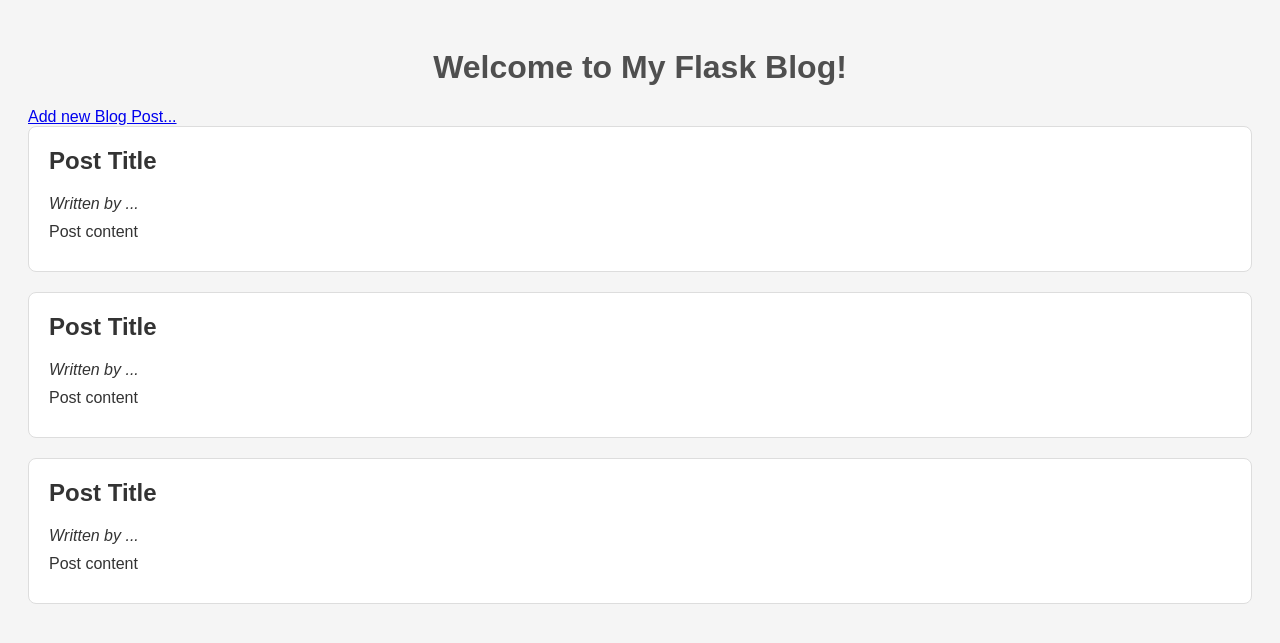
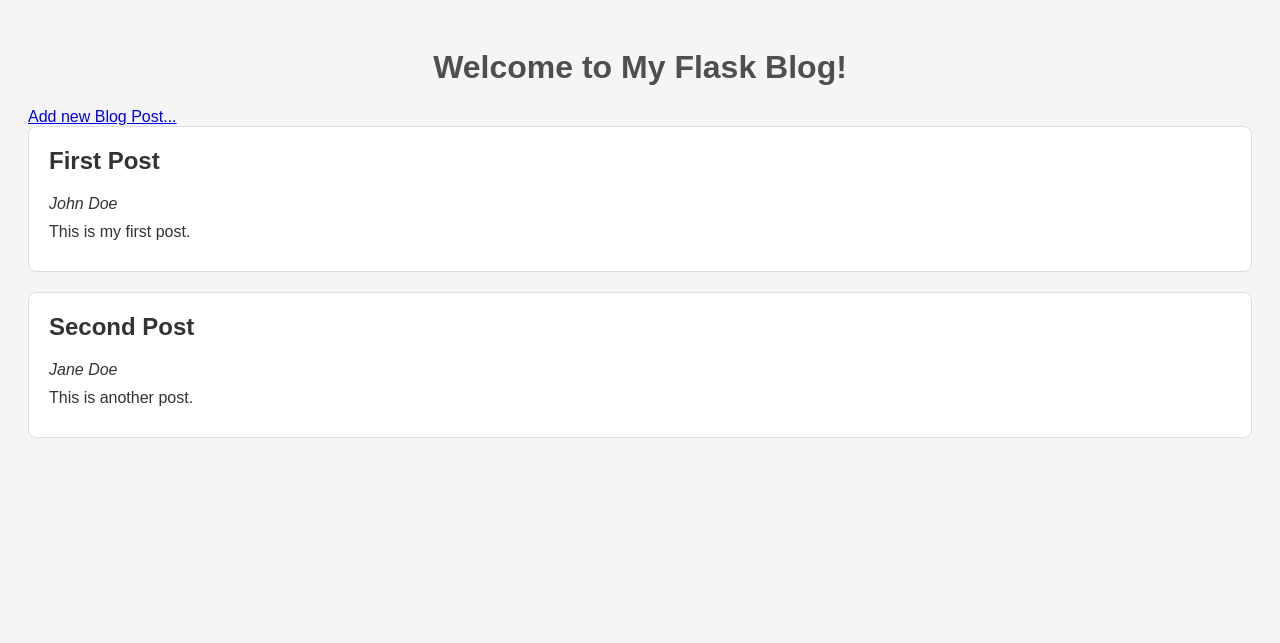
Before and after one commit to MadSyndicate/BlogFlask, a Flask app: page / in a window 1280 px wide. Shown: the top 643 px of the page. Run offline with Flask 3, Linux system fonts and the light colour scheme.

Commit message:
changed template
to loop over db_contents instead of showing fixed div-blocks

```diff
--- a/templates/index.html
+++ b/templates/index.html
@@ -9,20 +9,12 @@
 <body>
     <h1>Welcome to My Flask Blog!</h1>
     <a class="crud-ref" href="/add">Add new Blog Post...</a>
-    <div class="post">
-        <h2>Post Title</h2>
-        <p><em>Written by ...</em></p>
-        <p>Post content</p>
-    </div>
-    <div class="post">
-        <h2>Post Title</h2>
-        <p><em>Written by ...</em></p>
-        <p>Post content</p>
-    </div>
-    <div class="post">
-        <h2>Post Title</h2>
-        <p><em>Written by ...</em></p>
-        <p>Post content</p>
-    </div>
+    {% for post in posts %}
+        <div class="post">
+            <h2>{{post['title']}}</h2>
+            <p><em>{{post['author']}}</em></p>
+            <p>{{post['content']}}</p>
+        </div>
+    {% endfor %}
 </body>
 </html>
```
